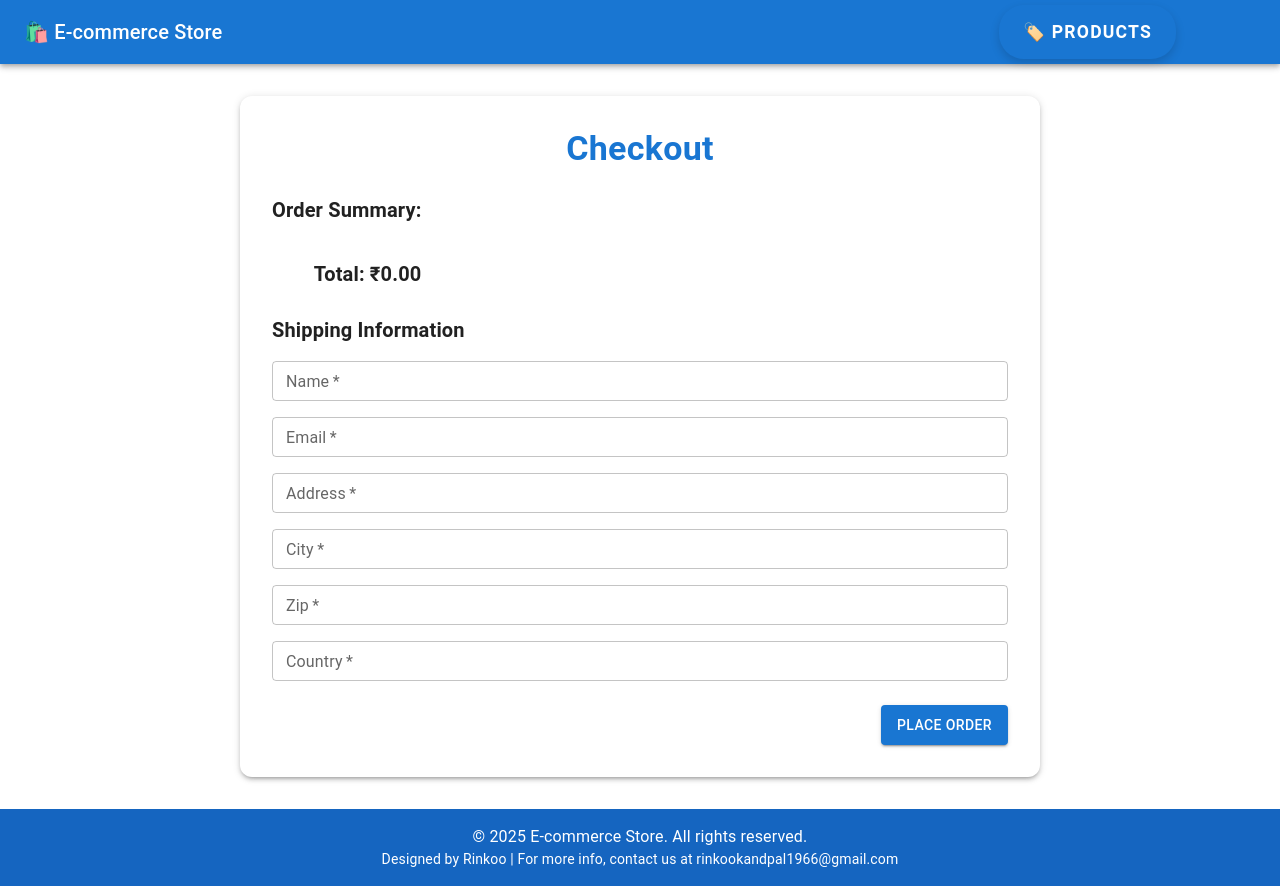
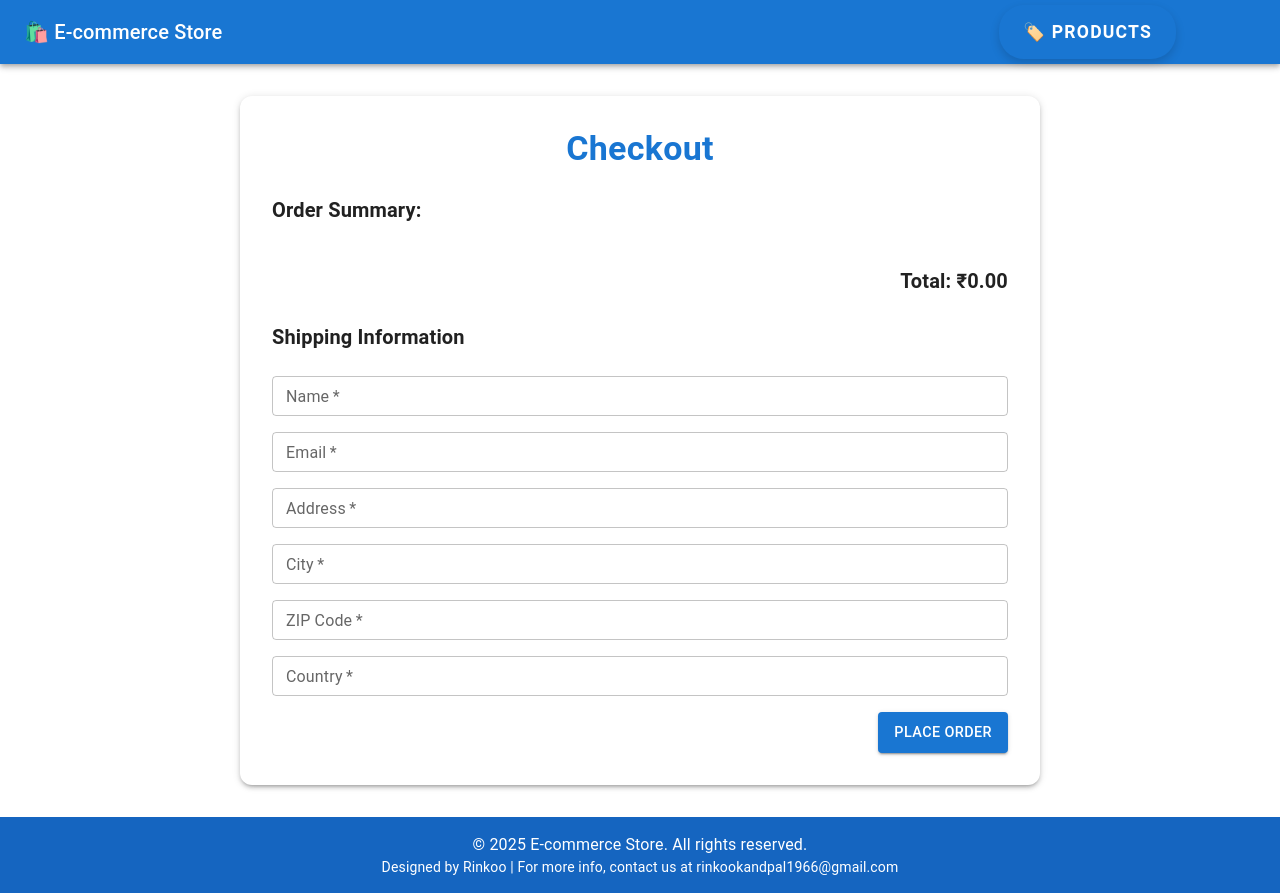
Before and after one commit to Rinkoo-ctrl/frontend-ecommerce-system, a React (Create React App) app: page /checkout in a window 1280 px wide. Built offline with nearby package versions, Linux system fonts and the light colour scheme; some icons are missing.

Commit message:
Implement the logic of clicking on product and get product details

```diff
--- a/src/App.js
+++ b/src/App.js
@@ -4,6 +4,7 @@ import ThemeContextProvider from "./context/ThemeContext";
 import Navbar from "./components/Navbar";
 import Footer from "./components/Footer";
 import ProductPage from "./pages/ProductPage";
+import ProductDetailPage from "./pages/ProductDetailPage";
 import CartPage from "./pages/CartPage";
 import CheckoutPage from "./pages/CheckoutPage";
 import { Box } from "@mui/material";
@@ -20,6 +21,7 @@ const App = () => {
               <Route path="/" element={<ProductPage />} />
               <Route path="/cart" element={<CartPage />} />
               <Route path="/checkout" element={<CheckoutPage />} />
+              <Route path="/product/:id" element={<ProductDetailPage />} />
             </Routes>
           </Box>
           <Footer />
--- a/src/components/Product.js
+++ b/src/components/Product.js
@@ -2,6 +2,7 @@ import React from "react";
 import { Card, CardMedia, CardContent, Typography, Box, CardActions } from "@mui/material";
 import { styled } from "@mui/material/styles";
 import Button from "@mui/material/Button";
+import { useNavigate } from "react-router-dom";
 
 const StyledButton = styled(Button)(({ theme }) => ({
     fontWeight: "600",
@@ -15,18 +16,22 @@ const StyledButton = styled(Button)(({ theme }) => ({
     },
 }));
 
-const Product = ({ product, addToCart, buyNow = () => {} }) => {
+const Product = ({ product, addToCart, buyNow = () => { } }) => {
+    const navigate = useNavigate();
+
     return (
         <Card
             sx={{
-        width: { xs: "100%", sm: 280 }, // full width on mobile, fixed width on larger screens
+                width: { xs: "100%", sm: 280 },
                 height: { xs: "auto", sm: 420 },
                 display: "flex",
                 flexDirection: "column",
                 justifyContent: "space-between",
                 boxShadow: 3,
                 m: "auto",
+                cursor: "pointer", // ✅ Cursor pointer to show it's clickable
             }}
+            onClick={() => navigate(`/product/${product.id}`)} // ✅ Navigate on click
         >
             <Box
                 sx={{
@@ -71,10 +76,24 @@ const Product = ({ product, addToCart, buyNow = () => {} }) => {
                 </Typography>
             </CardContent>
             <CardActions sx={{ justifyContent: "space-between", p: 1 }}>
-        <StyledButton variant="contained" color="primary" onClick={() => addToCart(product)}>
+                <StyledButton
+                    variant="contained"
+                    color="primary"
+                    onClick={(e) => {
+                        e.stopPropagation(); // ✅ Stop event bubbling
+                        addToCart(product);
+                    }}
+                >
                     Add to Cart
                 </StyledButton>
-        <StyledButton variant="outlined" color="secondary" onClick={() => buyNow(product)}>
+                <StyledButton
+                    variant="outlined"
+                    color="secondary"
+                    onClick={(e) => {
+                        e.stopPropagation(); // ✅ Stop event bubbling
+                        buyNow(product);
+                    }}
+                >
                     Buy Now
                 </StyledButton>
             </CardActions>
--- a/src/pages/CheckoutPage.js
+++ b/src/pages/CheckoutPage.js
@@ -61,26 +61,30 @@ const CheckoutPage = () => {
     return (
         <Container sx={{ mt: 4 }}>
             <Paper sx={{ p: 4, maxWidth: "800px", margin: "auto", borderRadius: 3, boxShadow: 3 }}>
-                <Typography variant="h4" align="center" sx={{ mb: 3, fontWeight: "bold", color: "#1976d2" }}>
+                <Typography variant="h4" gutterBottom align="center" sx={{ mb: 3, fontWeight: "bold", color: "#1976d2" }}>
                     Checkout
                 </Typography>
 
                 <Grid container spacing={3}>
-                    <Grid item xs={12} md={6}>
-                        <Typography variant="h6" sx={{ fontWeight: "600" }}>
+                    <Grid item xs={12} md={6} sx={{ width: '100%' }}> {/* Adjusted grid item width */}
+                        <Typography variant="h6" gutterBottom sx={{ fontWeight: "600" }}>
                             Order Summary:
                         </Typography>
                         <List>
-                            {checkoutItems.map((item) => (
+                            {cart.map((item) => (
                                 <ListItem key={item.id} sx={{ py: 1 }}>
                                     <ListItemText
-                                        primary={<Typography variant="body1">{`${item.title} x ${item.quantity || 1}`}</Typography>}
-                                        secondary={`Price: ₹${item.price.toFixed(2)} | Subtotal: ₹${(item.price * (item.quantity || 1)).toFixed(2)}`}
+                                        primary={
+                                            <Typography variant="body1" sx={{ fontWeight: "500" }}>
+                                                {`${item.title} x ${item.quantity}`}
+                                            </Typography>
+                                        }
+                                        secondary={`Price: ₹${item.price.toFixed(2)} | Subtotal: ₹${(item.price * item.quantity).toFixed(2)}`}
                                     />
                                 </ListItem>
                             ))}
                         </List>
-                        <Box sx={{ display: 'flex', justifyContent: 'flex-end', mt: 2 }}>
+                        <Box sx={{ display: 'flex', justifyContent: 'flex-end', mt: 2 }}> {/* Total in bottom right */}
                             <Typography variant="h6" sx={{ fontWeight: "600" }}>
                                 Total: ₹{total.toFixed(2)}
                             </Typography>
@@ -92,22 +96,74 @@ const CheckoutPage = () => {
                             <Typography variant="h6" gutterBottom sx={{ fontWeight: "600" }}>
                                 Shipping Information
                             </Typography>
-                            {["name", "email", "address", "city", "zip", "country"].map((field) => (
                             <TextField
-                                    key={field}
                                 fullWidth
-                                    label={field.charAt(0).toUpperCase() + field.slice(1)}
-                                    name={field}
-                                    value={shippingInfo[field]}
+                                label="Name"
+                                name="name"
+                                value={shippingInfo.name}
+                                onChange={handleChange}
+                                sx={{ mt: 2, mb: 1 }}
+                                required
+                                variant="outlined"
+                                size="small"
+                            />
+                            <TextField
+                                fullWidth
+                                label="Email"
+                                name="email"
+                                value={shippingInfo.email}
                                 onChange={handleChange}
                                 sx={{ mt: 1, mb: 1 }}
                                 required
                                 variant="outlined"
                                 size="small"
                             />
-                            ))}
+                            <TextField
+                                fullWidth
+                                label="Address"
+                                name="address"
+                                value={shippingInfo.address}
+                                onChange={handleChange}
+                                sx={{ mt: 1, mb: 1 }}
+                                required
+                                variant="outlined"
+                                size="small"
+                            />
+                            <TextField
+                                fullWidth
+                                label="City"
+                                name="city"
+                                value={shippingInfo.city}
+                                onChange={handleChange}
+                                sx={{ mt: 1, mb: 1 }}
+                                required
+                                variant="outlined"
+                                size="small"
+                            />
+                            <TextField
+                                fullWidth
+                                label="ZIP Code"
+                                name="zip"
+                                value={shippingInfo.zip}
+                                onChange={handleChange}
+                                sx={{ mt: 1, mb: 1 }}
+                                required
+                                variant="outlined"
+                                size="small"
+                            />
+                            <TextField
+                                fullWidth
+                                label="Country"
+                                name="country"
+                                value={shippingInfo.country}
+                                onChange={handleChange}
+                                sx={{ mt: 1 }}
+                                required
+                                variant="outlined"
+                                size="small"
+                            />
                             <Box sx={{ display: 'flex', justifyContent: 'flex-end', mt: 2 }}>
-                                <Button variant="contained" color="primary" type="submit" sx={{ px: 2, py: 1 }}>
+                                <Button variant="contained" color="primary" type="submit" sx={{ px: 2, py: 1, fontSize: '0.9rem' }}>
                                     Place Order
                                 </Button>
                             </Box>
--- /dev/null
+++ b/src/pages/ProductDetailPage.js
@@ -0,0 +1,142 @@
+import React, { useEffect, useState } from "react";
+import { useParams } from "react-router-dom";
+import {
+    Container,
+    Typography,
+    Card,
+    CardMedia,
+    CircularProgress,
+    Box,
+    Rating,
+    Button
+} from "@mui/material";
+import { useDispatch } from "react-redux";
+import { addToCart } from "../redux/cartSlice";
+import { useNavigate } from "react-router-dom";
+
+const ProductDetailPage = () => {
+    const { id } = useParams();
+    const [product, setProduct] = useState(null);
+    const [loading, setLoading] = useState(true);
+    const dispatch = useDispatch();
+    const navigate = useNavigate();
+
+    useEffect(() => {
+        fetch(`https://fakestoreapi.com/products/${id}`)
+            .then((res) => res.json())
+            .then((data) => {
+                setProduct(data);
+                setLoading(false);
+            })
+            .catch(() => setLoading(false));
+    }, [id]);
+
+    if (loading) {
+        return (
+            <Container sx={{ mt: 4, textAlign: "center" }}>
+                <CircularProgress />
+            </Container>
+        );
+    }
+
+    if (!product) {
+        return (
+            <Typography variant="h6" color="error" sx={{ mt: 4, textAlign: "center" }}>
+                Product not found.
+            </Typography>
+        );
+    }
+
+    // Wrap handlers in arrow functions so that product is passed explicitly
+    const handleBuyNow = (product) => {
+        navigate("/checkout", { state: { product } });
+    };
+
+    const handleAddToCart = (product) => {
+        dispatch(addToCart(product));
+    };
+
+    return (
+        <Container sx={{ mt: 4 }}>
+            <Card sx={{ maxWidth: 900, margin: "auto", boxShadow: 3, p: 2 }}>
+                <Box
+                    sx={{
+                        display: "flex",
+                        flexDirection: { xs: "column", md: "row" },
+                        gap: 2,
+                    }}
+                >
+                    {/* Left Side: Product Image */}
+                    <Box
+                        sx={{
+                            flex: 1,
+                            display: "flex",
+                            justifyContent: "center",
+                            alignItems: "center",
+                            p: 2,
+                            borderRight: { md: "1px solid #eee" },
+                            borderBottom: { xs: "1px solid #eee", md: "none" },
+                        }}
+                    >
+                        <CardMedia
+                            component="img"
+                            image={product.image}
+                            alt={product.title}
+                            sx={{
+                                maxHeight: { xs: 200, md: 250 },
+                                width: "auto",
+                                objectFit: "contain",
+                            }}
+                        />
+                    </Box>
+                    {/* Right Side: Product Details */}
+                    <Box sx={{ flex: 2, p: 2 }}>
+                        <Typography variant="h5" sx={{ fontWeight: "bold", mb: 1 }}>
+                            {product.title}
+                        </Typography>
+                        <Typography variant="subtitle1" color="text.secondary">
+                            {product.category}
+                        </Typography>
+
+                        {/* Rating & Review Count */}
+                        <Box sx={{ display: "flex", alignItems: "center", mt: 1 }}>
+                            <Rating value={product.rating?.rate} precision={0.1} readOnly />
+                            <Typography variant="body2" sx={{ ml: 1 }}>
+                                ({product.rating?.count} reviews)
+                            </Typography>
+                        </Box>
+
+                        <Typography variant="body1" sx={{ mt: 2 }}>
+                            {product.description}
+                        </Typography>
+                        <Typography variant="h6" sx={{ mt: 2, fontWeight: "bold", color: "green" }}>
+                            ₹{product.price}
+                        </Typography>
+
+                        {/* Buttons: Add to Cart and Buy Now */}
+                        <Box sx={{ display: "flex", gap: 2, mt: 3 }}>
+                            <Button
+                                variant="contained"
+                                color="primary"
+                                sx={{ flex: 1 }}
+                                onClick={() => handleAddToCart(product)}
+                            >
+                                Add to Cart
+                            </Button>
+                            <Button
+                                variant="outlined"
+                                color="secondary"
+                                sx={{ flex: 1 }}
+                                onClick={() => handleBuyNow(product)}
+                            >
+                                Buy Now
+                            </Button>
+                        </Box>
+                    </Box>
+                </Box>
+            </Card>
+        </Container>
+    );
+};
+
+export default ProductDetailPage;
```
Lines whose indentation alone changed are shown as unchanged.
